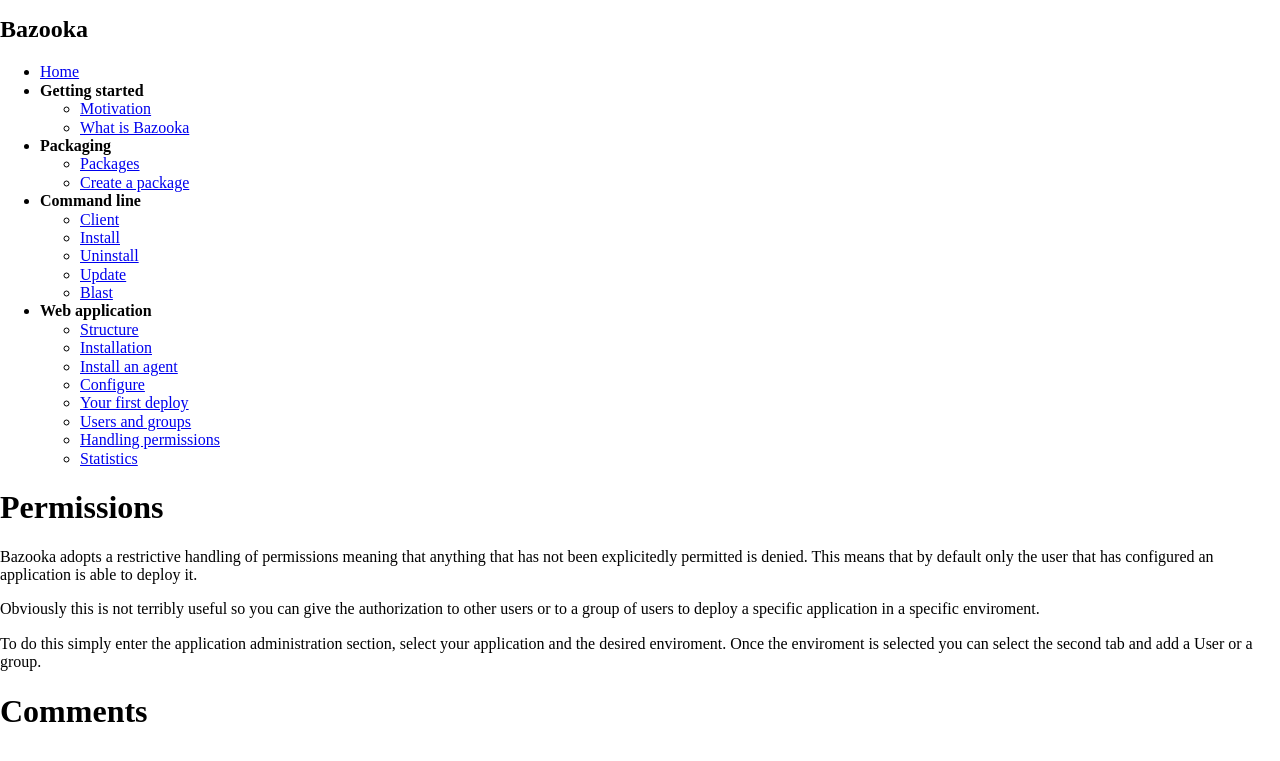
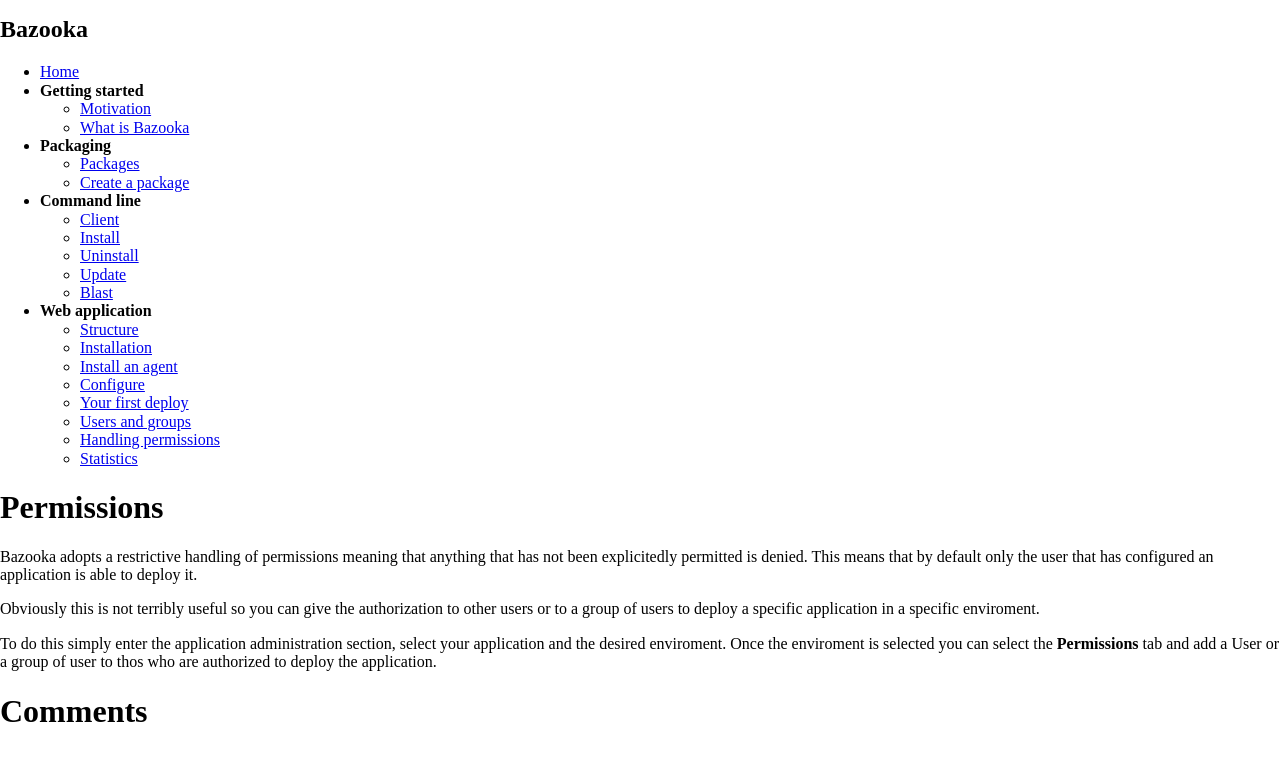
Before and after one commit to BazookaDeploy/Bazooka, a Jekyll site: the page built from permissions.md, in a window 1280 px wide, cut to the strip 104-865 px from the top of the page. Built offline with Jekyll 4.4.1, drawn with Linux system fonts in a browser that asks for light colours; nearby versions of some CDN libraries; library files that are not in the unit come from our copies; Markdown is read by kramdown in place of the engine named in the settings; comment, search, counter and statistics services are not loaded.

Commit message:
Update permissions.md

```diff
--- a/permissions.md
+++ b/permissions.md
@@ -8,4 +8,4 @@ Bazooka adopts a restrictive handling of permissions meaning that anything that
 
 Obviously this is not terribly useful so you can give the authorization to other users or to a group of users to deploy a specific application in a specific enviroment.
 
-To do this simply enter the application administration section, select your application and the desired enviroment. Once the enviroment is selected you can select the second tab and add a User or a group.
+To do this simply enter the application administration section, select your application and the desired enviroment. Once the enviroment is selected you can select the **Permissions** tab and add a User or a group of user   to thos who are authorized to deploy the application.
```
